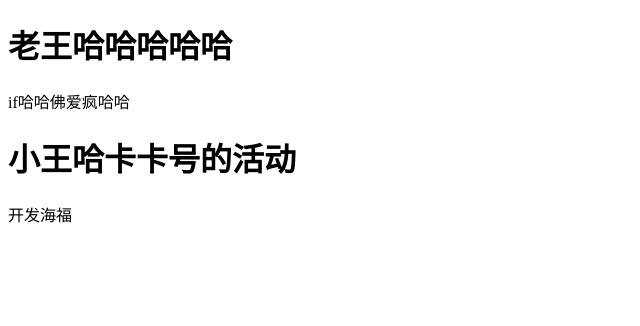
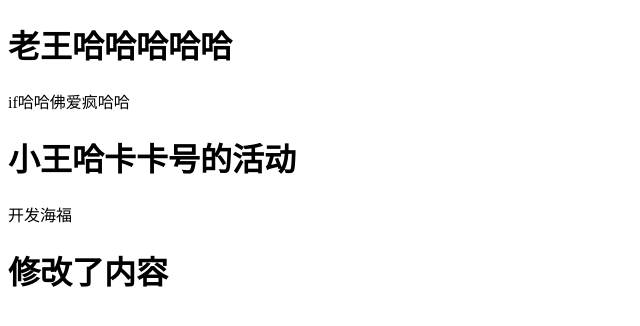
Before and after one commit to pangzishi/gitTest, a plain HTML site: page index.html in a window 1280 px wide. Shown: the whole page, without its empty margins (0-640 px from the left). Drawn offline with Linux system fonts and the light colour scheme.

Commit message:
修改了内容

```diff
--- a/index.html
+++ b/index.html
@@ -10,5 +10,6 @@
     <p>if哈哈佛爱疯哈哈</p>
     <h1>小王哈卡卡号的活动</h1>
     <p>开发海福</p>
+	<h1>修改了内容</h1>
 </body>
 </html>
```
